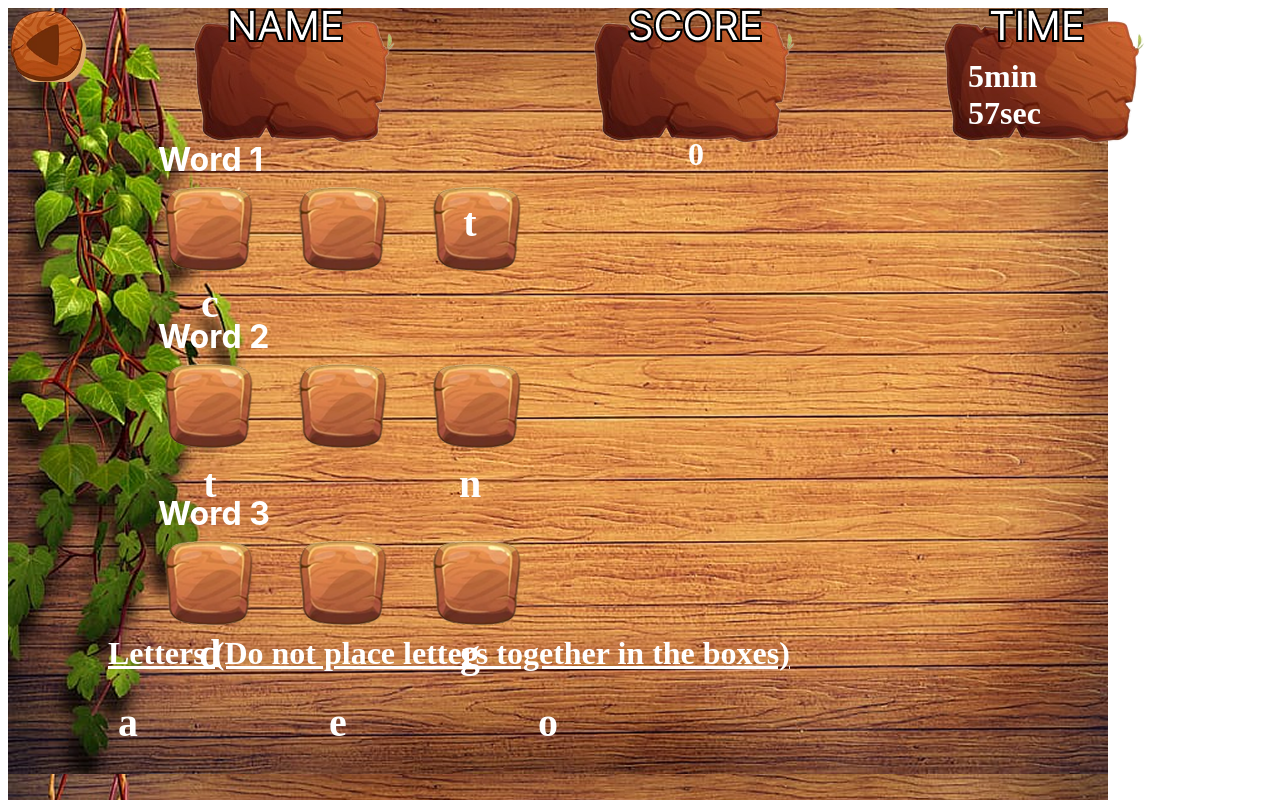
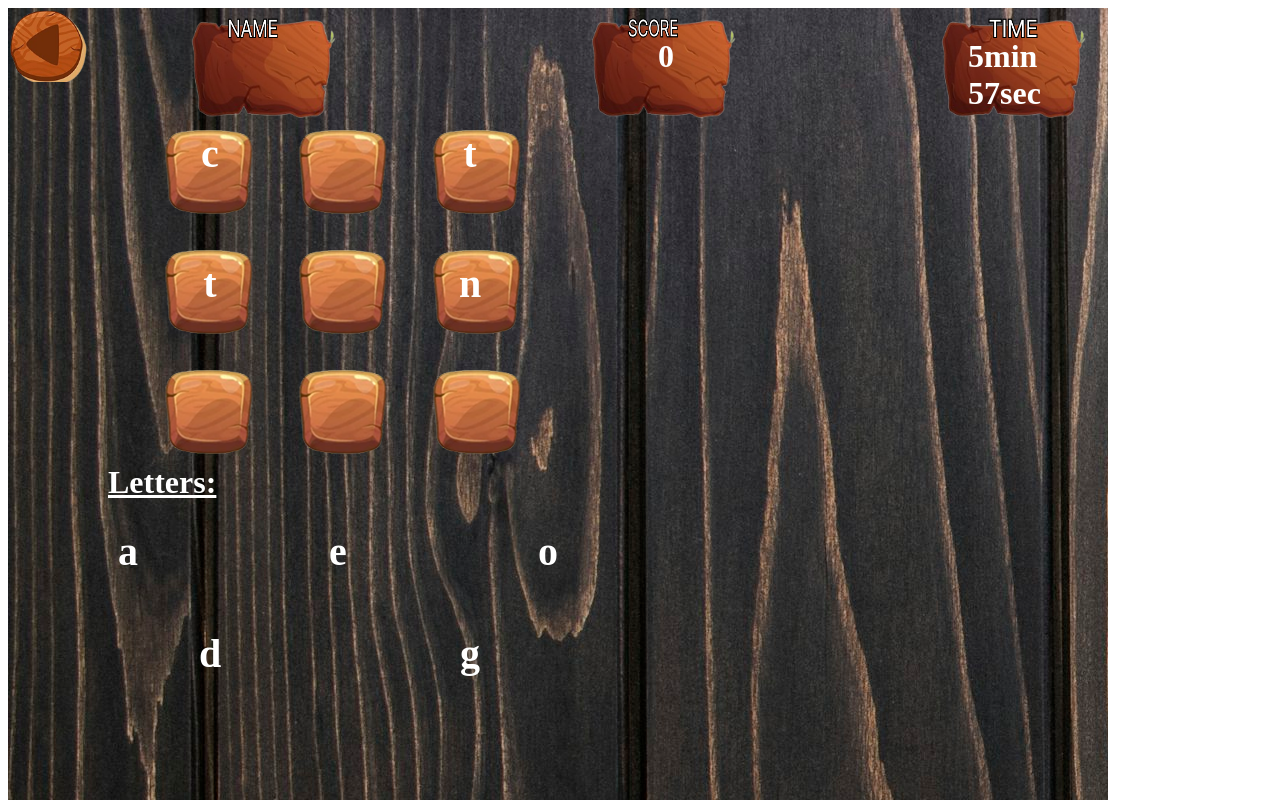
Before and after one commit to yongqin123/ng-word-game, an Angular app: page /game in a window 1280 px wide. Shown: the top 800 px of the page. Built offline with nearby package versions, Linux system fonts and the light colour scheme.

Commit message:
update game logic

```diff
--- a/src/app/game/game.component.html
+++ b/src/app/game/game.component.html
@@ -1,30 +1,28 @@
-<div style="background-image: url('../../assets/background.png'); width: 1100px; height: 950px;">
+<div style="background-image: url('../../assets/background.jpg'); width: 1100px; height: 950px;">
     <div id="next-container" style="display: inline;">
         <img id="next" (click)="sendPostRequestToHome()"  src="../../assets/back.png"/>
     </div>
     <div style="position: relative; display: inline;">
-        <img style="position:absolute; margin-top:10px; margin-left: 100px;" src= "../../assets/board.png" />
-        <img style="position:absolute; margin-left: 140px;" src="../../assets/wordName.png" />
-        <h1  style="position:absolute; margin-top:50px; margin-left: 180px;"  id="name">{{name}}</h1>
+        <img style="position:absolute; margin-top:10px; margin-left: 100px;" src= "../../assets/board.png" width="150px" height="100px" />
+        <img style="position:absolute; display: inline;margin-top: 10px; margin-left: 140px;" src="../../assets/wordName.png" width="50px" height="20px" />
+        <h1  style="position:absolute; display: inline;margin-top: 30px; margin-left: 150px;"  id="name">{{name}}</h1>
     </div>
     <div style="position: relative;  display: inline;">
-        <img style="position:absolute; left: 500px; margin-top:10px;" src= "../../assets/board.png" />
-        <img style="position:absolute; left: 540px;" src="../../assets/SCORE.png" />
-        <h1 style="position:absolute; left: 420px; margin-top:50px; margin-left: 180px; " id="score">0</h1>
+        <img style="position:absolute; left: 500px; margin-top:10px;" src= "../../assets/board.png" width="150px" height="100px"/>
+        <img style="position:absolute; left: 540px; margin-top: 10px;" src="../../assets/SCORE.png" width="50px" height="20px" />
+        <h1 style="position:absolute; display: inline; left: 570px;margin-top: 30px;" id="score">0</h1>
     </div>
     <div style="position: relative; margin-left: 850px; display: inline;">
-        <img style="position:absolute;margin-top:10px;" src= "../../assets/board.png" />
-        <img style="position:absolute; left: 50px;" src="../../assets/TIME.png" />
-        <h1 style="position:absolute; display: inline;margin-top:50px;margin-left:30px;" id="time"></h1>
+        <img style="position:absolute;margin-top:10px;" src= "../../assets/board.png" width="150px" height="100px" />
+        <img style="position:absolute; left: 50px;margin-top: 10px;" src="../../assets/TIME.png" width="50px" height="20px" />
+        <h1 style="position:absolute; margin-top: 10px;display: inline;margin-top:30px;margin-left:30px;" id="time"></h1>
     </div>
 
     <div id="game">
         <br>
-        <br>
-        <br>
+
 
         <div style="margin-left: 150px; top:200px">
-        <h1 style="display:inline;font-family: 'Inter'">Word 1</h1>
         <br>
 
             @for (letter1 of word1 ;let i = $index; track letter1) {
@@ -36,10 +34,8 @@
                 </div>
             }
         </div>
-            <br>
-            <br>
+
         <div style="margin-left: 150px;">
-            <h1 style="display:inline;font-family: 'Inter'">Word 2</h1>
             <br>
 
             @for (letter2 of word2 ;let i = $index;track letter2) {
@@ -49,10 +45,8 @@
                 </div>
             }
         </div>
-            <br>
-            <br>
+
         <div style="margin-left: 150px;">
-            <h1 style="display:inline;font-family: 'Inter'">Word 3</h1>
             <br>
             @for (letter3 of word3 ;;let i = $index; track letter3) {
             <div style="position: relative; display:inline;">
@@ -64,7 +58,7 @@
 
 
                 <div style="margin-left:100px">
-                <h1 style="text-decoration: underline;display: inline;">Letters (Do not place letters together in the boxes) </h1><br>
+                <h1 style="text-decoration: underline;display: inline;">Letters:</h1><br>
 
 
                     @for (letter of letters; let i = $index; track letter) {
--- a/src/app/game/game.component.ts
+++ b/src/app/game/game.component.ts
@@ -67,7 +67,7 @@ export class GameComponent  {
         //index 0 of first word
         const target1 = document.getElementById(word1[0]);
         var rect = (target1 as HTMLElement).getBoundingClientRect();
-        (target1 as HTMLElement).style.transform = `translate(${190 - rect.left}px, ${280 - rect.top}px)`;
+        (target1 as HTMLElement).style.transform = `translate(${190 - rect.left}px, ${130 - rect.top}px)`;
         target1?.setAttribute('data-x', "80");
         target1?.setAttribute('data-y', "-500");
         document.getElementsByClassName("word1")[0].innerHTML = word1[0];
@@ -78,7 +78,7 @@ export class GameComponent  {
         //index 2 of first word
         const target2 = document.getElementById(word1[2]);
         var rect = (target2 as HTMLElement).getBoundingClientRect();
-        (target2 as HTMLElement).style.transform = `translate(${450 - rect.left}px, ${-500}px)`;
+        (target2 as HTMLElement).style.transform = `translate(${450 - rect.left}px, ${130 - rect.top}px)`;
         target2?.setAttribute('data-x', "80");
         target2?.setAttribute('data-y', "-500");
         document.getElementsByClassName("word1")[2].innerHTML = word1[2];
@@ -89,7 +89,7 @@ export class GameComponent  {
         //index 0 of second word
         const target3 = document.getElementById(word2[0]);
         var rect = (target3 as HTMLElement).getBoundingClientRect();
-        (target3 as HTMLElement).style.transform = `translate(${190 - rect.left}px, ${460 - rect.top}px)`;
+        (target3 as HTMLElement).style.transform = `translate(${190 - rect.left}px, ${260 - rect.top}px)`;
         target3?.setAttribute('data-x', "80");
         target3?.setAttribute('data-y', "-500");
         document.getElementsByClassName("word2")[0].innerHTML = word2[0];
@@ -100,7 +100,7 @@ export class GameComponent  {
         //index 2 of third word
         const target4 = document.getElementById(word2[2]);
         var rect = (target4 as HTMLElement).getBoundingClientRect();
-        (target4 as HTMLElement).style.transform = `translate(${450 - rect.left}px, ${460 - rect.top}px)`;
+        (target4 as HTMLElement).style.transform = `translate(${450 - rect.left}px, ${260 - rect.top}px)`;
         target4?.setAttribute('data-x', "80");
         target4?.setAttribute('data-y', "-500");
         document.getElementsByClassName("word2")[2].innerHTML = word2[2];
```
